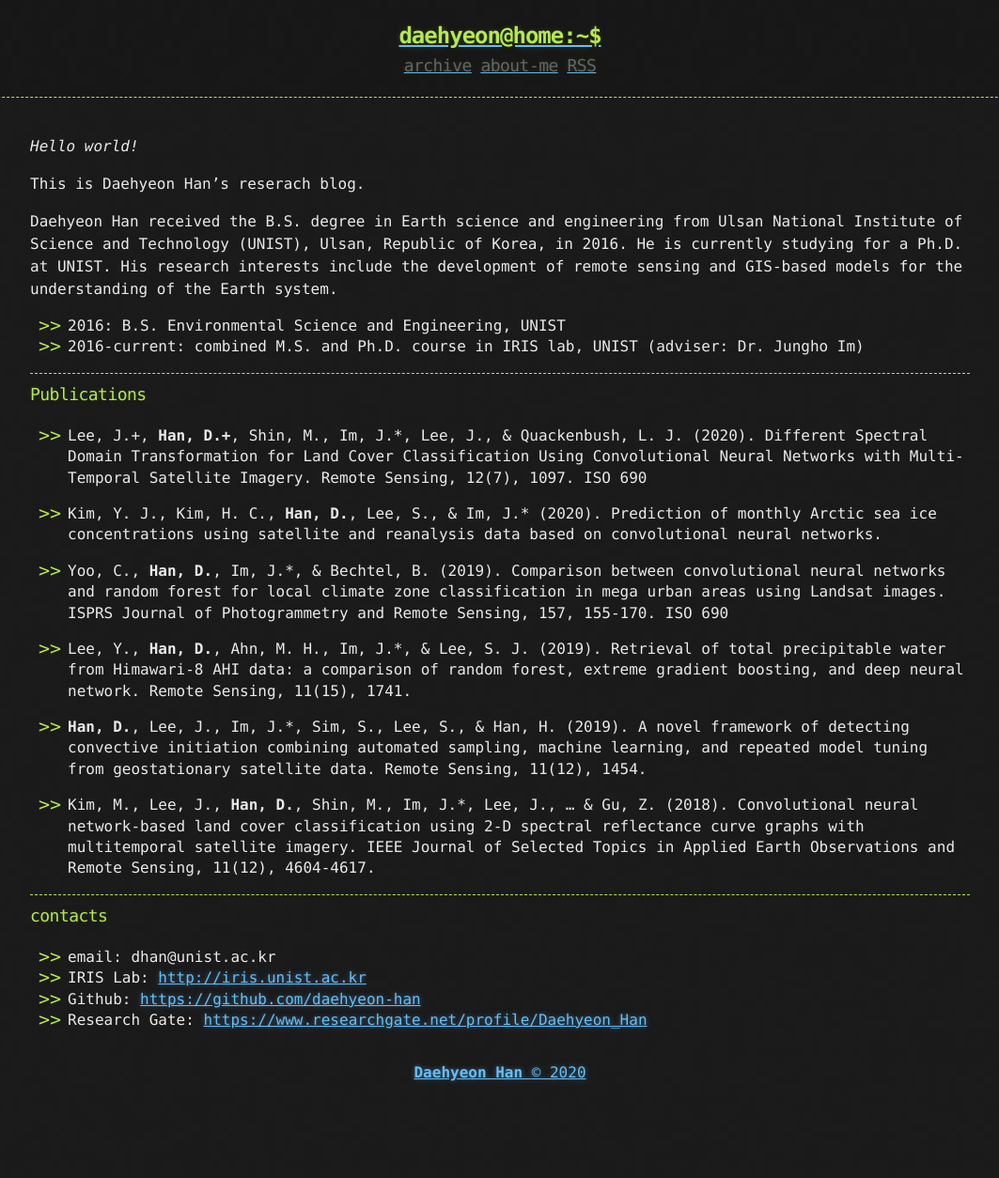
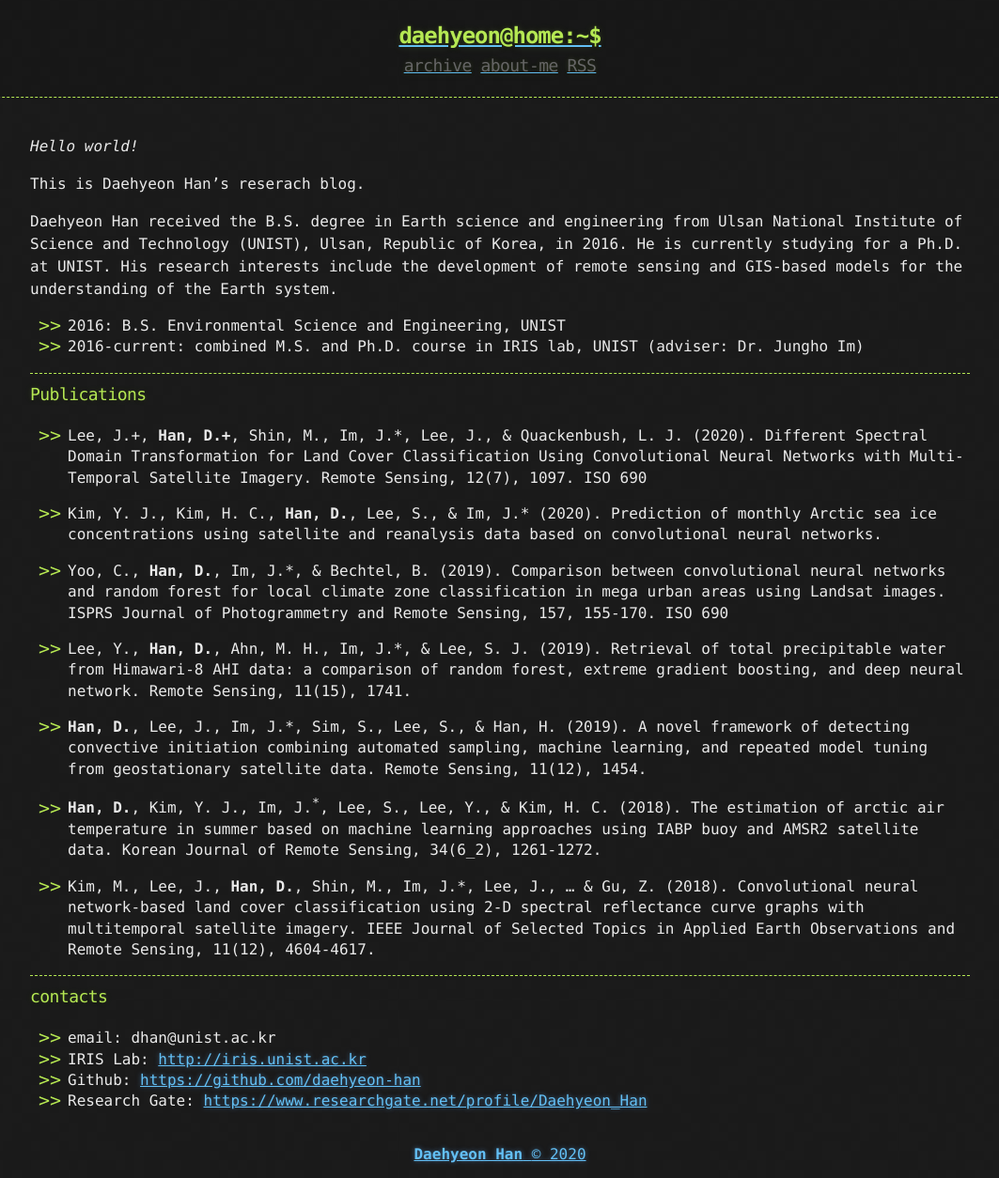
Before and after one commit to daehyeon-han/daehyeon-han.github.io, a Jekyll site: the page built from about.md, in a window 1280 px wide. Shown: the whole page at 94% size, without its empty margins (108-1171 px from the left). Built offline with Jekyll 4.4.1, drawn with Linux system fonts in a browser that asks for light colours; before the commit the page ends 1167 px from its top, so only the background shows below that.

Commit message:
Update about.md

```diff
--- a/about.md
+++ b/about.md
@@ -27,6 +27,7 @@ ISO 690
 
 * **Han, D.**, Lee, J., Im, J.*, Sim, S., Lee, S., & Han, H. (2019). A novel framework of detecting convective initiation combining automated sampling, machine learning, and repeated model tuning from geostationary satellite data. Remote Sensing, 11(12), 1454.
 
+* **Han, D.**, Kim, Y. J., Im, J.<sup>\*</sup>, Lee, S., Lee, Y., & Kim, H. C. (2018). The estimation of arctic air temperature in summer based on machine learning approaches using IABP buoy and AMSR2 satellite data. Korean Journal of Remote Sensing, 34(6_2), 1261-1272.
 
 * Kim, M., Lee, J., **Han, D.**, Shin, M., Im, J.*, Lee, J., ... & Gu, Z. (2018). Convolutional neural network-based land cover classification using 2-D spectral reflectance curve graphs with multitemporal satellite imagery. IEEE Journal of Selected Topics in Applied Earth Observations and Remote Sensing, 11(12), 4604-4617.
 
```
